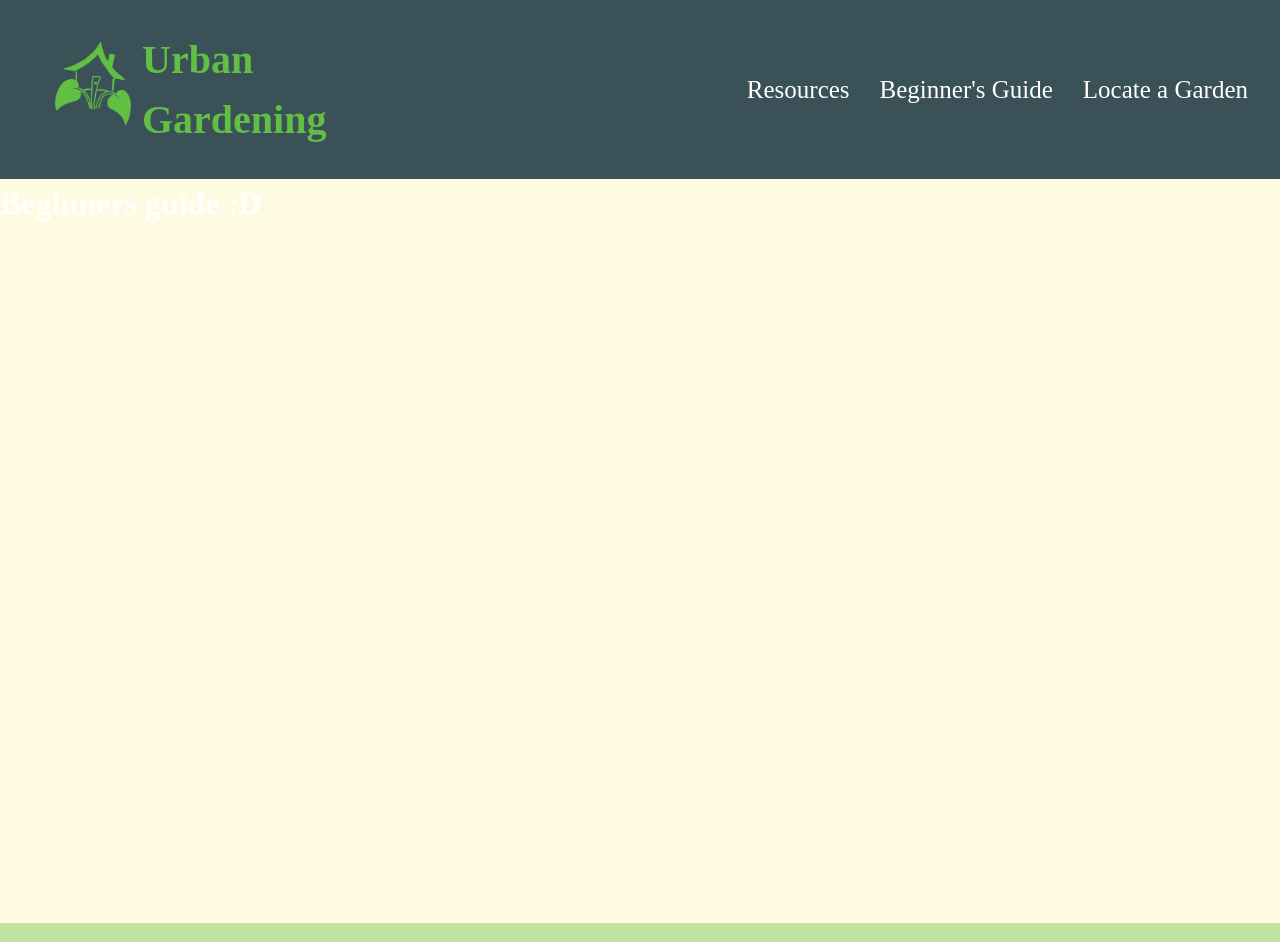
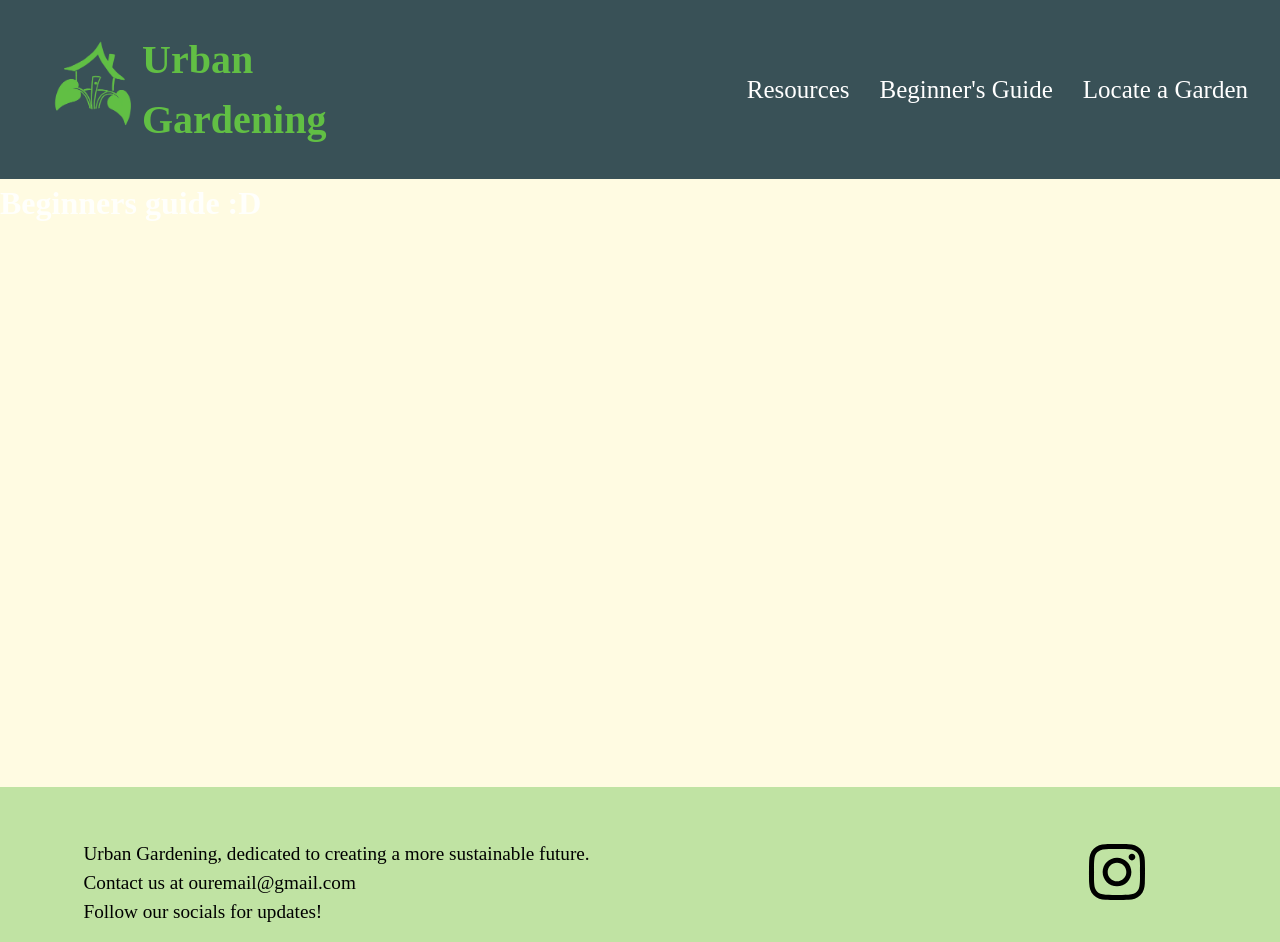
Before and after one commit to seankmccue/Solanum, a React (Vite) app in the folder frontend/: page /guide in a window 1280 px wide. Shown: the top 942 px of the page. Built offline with nearby package versions, Linux system fonts and the light colour scheme; a web font is replaced by a local one.

Commit message:
Updated footer

```diff
--- a/frontend/src/components/Footer/footer.jsx
+++ b/frontend/src/components/Footer/footer.jsx
@@ -1,29 +1,28 @@
-/* import React from "react";
+import React from "react";
+import { FaInstagram } from "react-icons/fa6";
 
-const Footer = () => {
-  const footerStyle = {
-    backgroundColor: "#C0E3A3",
-    textAlign: "center",
-    padding: "1rem",
-    marginTop: "auto",
-  };
-
-  return (
-    <footer style={footerStyle}>
-      <p>© {new Date().getFullYear()} Your Website. All rights reserved.</p>
-    </footer>
-  );
-};
-
-export default Footer; */
-
-import React from "react";
 
 const Footer = () => {
   return (
-    <footer style={{ backgroundColor: "#C0E3A3", textAlign: "center", padding: "1rem", marginTop: "auto", color: "black" }}>
-      <p>Here is our footer! Let me think of a design.</p>
-    </footer>
+    <footer
+      style={{
+        backgroundColor: "#C0E3A3",
+        padding: "3rem",
+        marginTop: "auto",
+        color: "black",
+        width: "100%",
+        display: "flex",
+        justifyContent: "space-between",
+        alignItems: "center",
+      }}
+    >
+      <p style={{ marginLeft: "3%", fontSize: "1.2rem" }}> Urban Gardening, dedicated to creating a more sustainable future.
+        <br/> Contact us at ouremail@gmail.com
+        <br/> Follow our socials for updates!</p>
+    <a href="https://instagram.com" target="_blank" rel="noopener noreferrer" style={{ marginRight: "7%", fontSize: "4rem", color: "black" }}>
+       <FaInstagram />
+    </a>
+  </footer>
   );
 };
 
```
